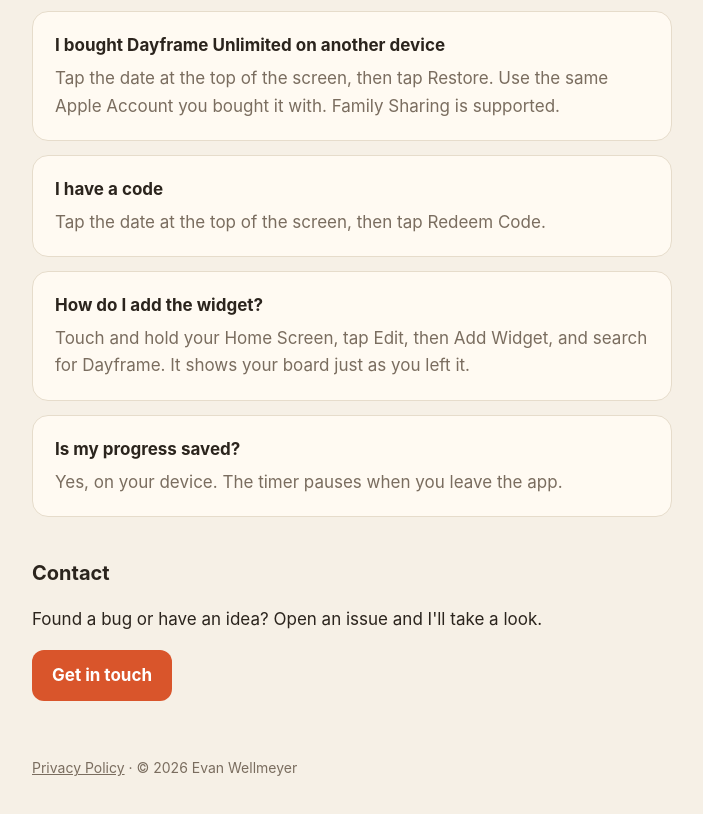
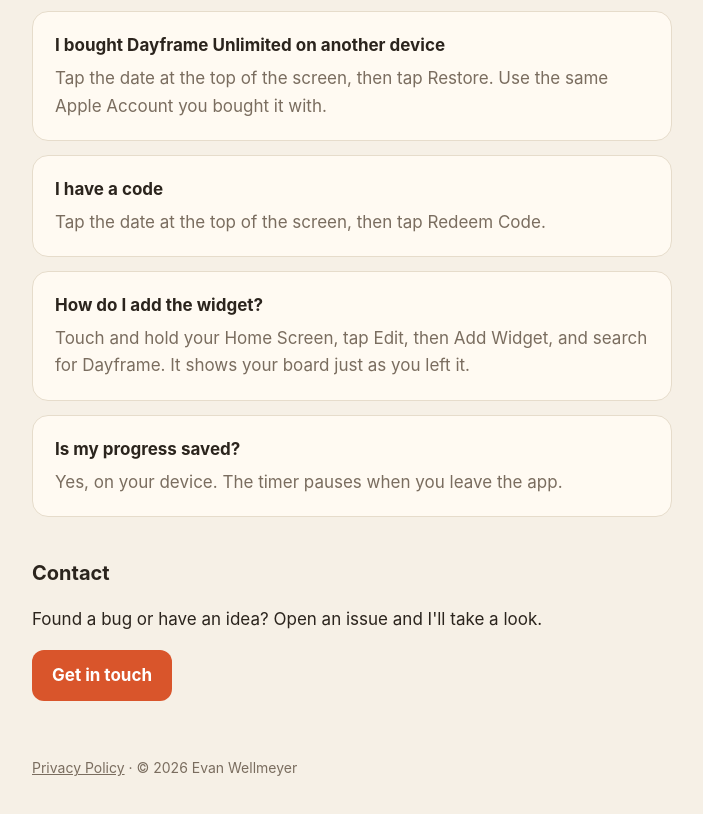
Before and after one commit to evanwellmeyer/dayframe-support, a plain HTML site: page index.html in a window 1280 px wide. Shown: the part 1281-2095 px from the top of the page, without its empty margins (288-991 px from the left). Drawn offline with Linux system fonts and the light colour scheme.

Commit message:
Remove Family Sharing mention

```diff
--- a/index.html
+++ b/index.html
@@ -29,7 +29,7 @@
   <div class="card"><h3>Does every date have a solution?</h3><p>Yes. All 366 dates in Classic, including February 29, can be solved, and so can every date and weekday combination in Weekday.</p></div>
   <div class="card"><h3>What's Weekday?</h3><p>A harder puzzle that adds the days of the week and its own set of ten pieces. Leave the month, the date and the day of the week uncovered. Switch modes at the top of the screen.</p></div>
   <div class="card"><h3>What's free?</h3><p>Classic every day, Weekday every Sunday, and one hint a day. Dayframe Unlimited, a one-time purchase, unlocks Weekday every day, any date in both modes, and unlimited hints.</p></div>
-  <div class="card"><h3>I bought Dayframe Unlimited on another device</h3><p>Tap the date at the top of the screen, then tap Restore. Use the same Apple Account you bought it with. Family Sharing is supported.</p></div>
+  <div class="card"><h3>I bought Dayframe Unlimited on another device</h3><p>Tap the date at the top of the screen, then tap Restore. Use the same Apple Account you bought it with.</p></div>
   <div class="card"><h3>I have a code</h3><p>Tap the date at the top of the screen, then tap Redeem Code.</p></div>
   <div class="card"><h3>How do I add the widget?</h3><p>Touch and hold your Home Screen, tap Edit, then Add Widget, and search for Dayframe. It shows your board just as you left it.</p></div>
   <div class="card"><h3>Is my progress saved?</h3><p>Yes, on your device. The timer pauses when you leave the app.</p></div>
```
